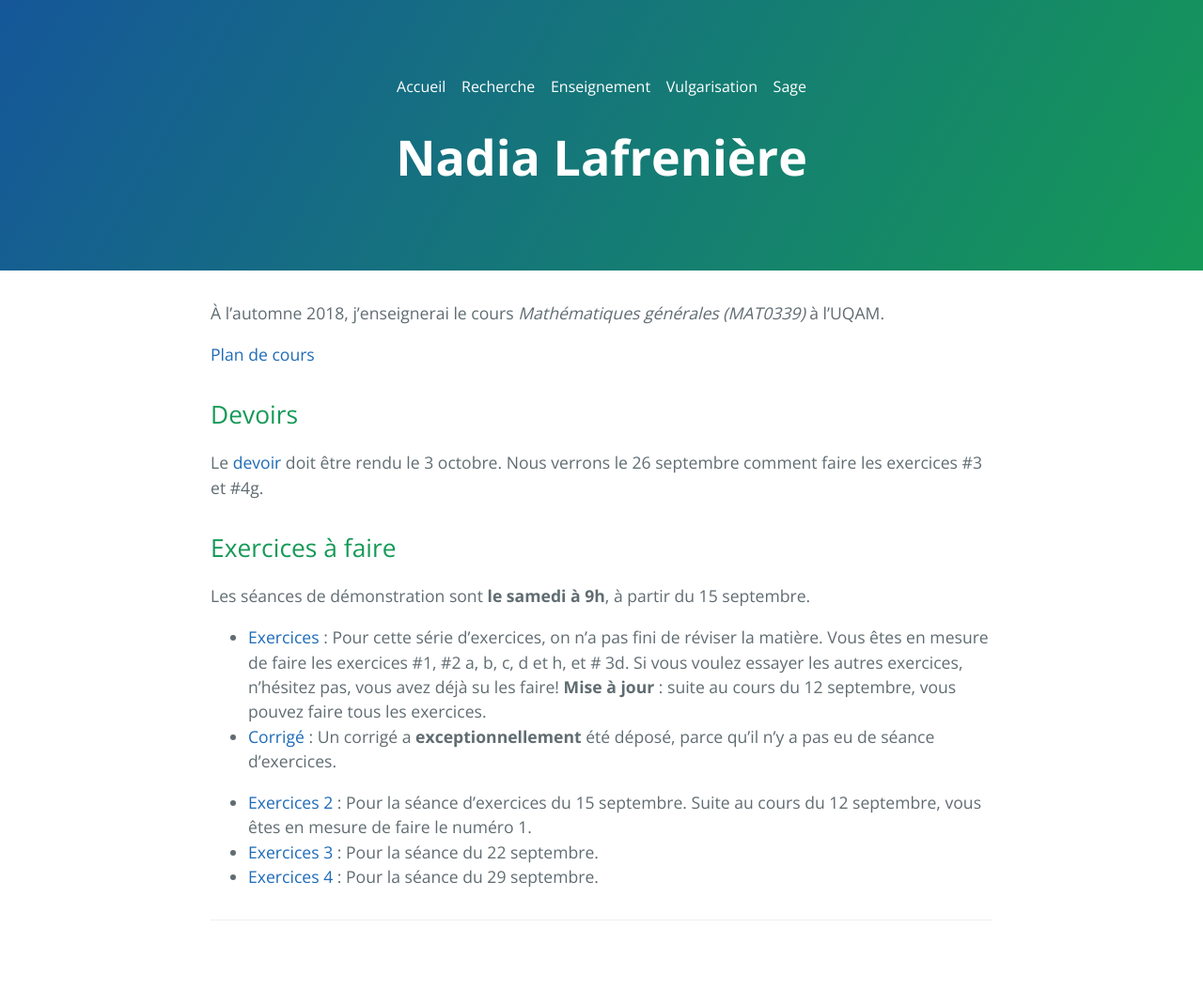
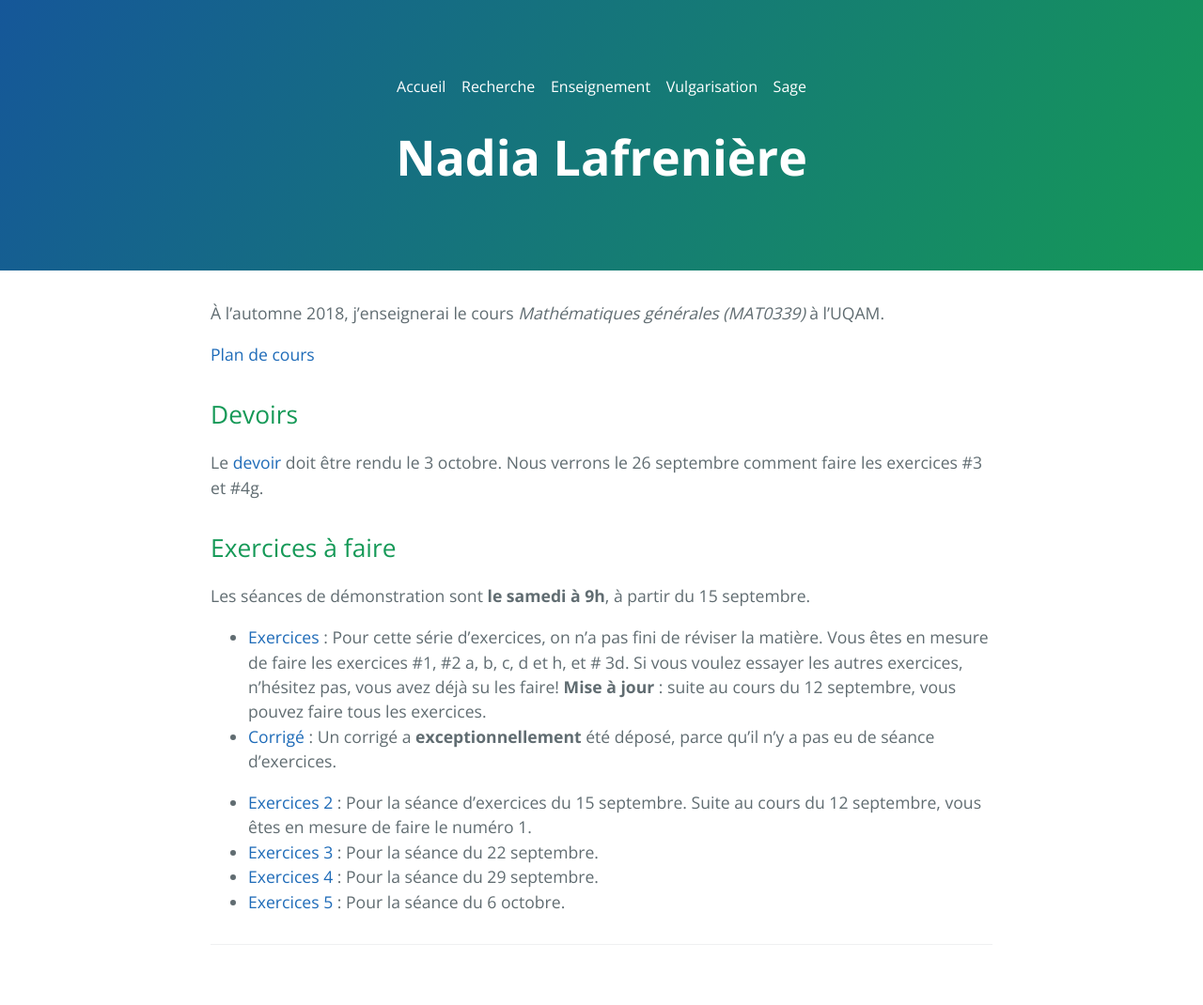
Before and after one commit to nadialafreniere/nadialafreniere.github.io, a Jekyll site: the page built from enseignement.md, in a window 1280 px wide. Shown: the whole page at 94% size. Built offline with Jekyll 4.4.1, drawn with Linux system fonts in a browser that asks for light colours; our own code applies the rules of GitHub Pages for plain Markdown files; before the commit the page ends 1044 px from its top, so only the background shows below that.

Commit message:
Exercices5

```diff
--- a/enseignement.md
+++ b/enseignement.md
@@ -15,3 +15,4 @@ Les séances de démonstration sont  **le samedi à 9h**, à partir du 15 septem
 * [Exercices 2](Exercices2.pdf) : Pour la séance d'exercices du 15 septembre. Suite au cours du 12 septembre, vous êtes en mesure de faire le numéro 1.
 * [Exercices 3](Exercices3.pdf) : Pour la séance du 22 septembre.
 * [Exercices 4](Exercices4.pdf) : Pour la séance du 29 septembre.
+* [Exercices 5](Exercices5.pdf) : Pour la séance du 6 octobre.
```
Also changed, not shown: 1 other file.
